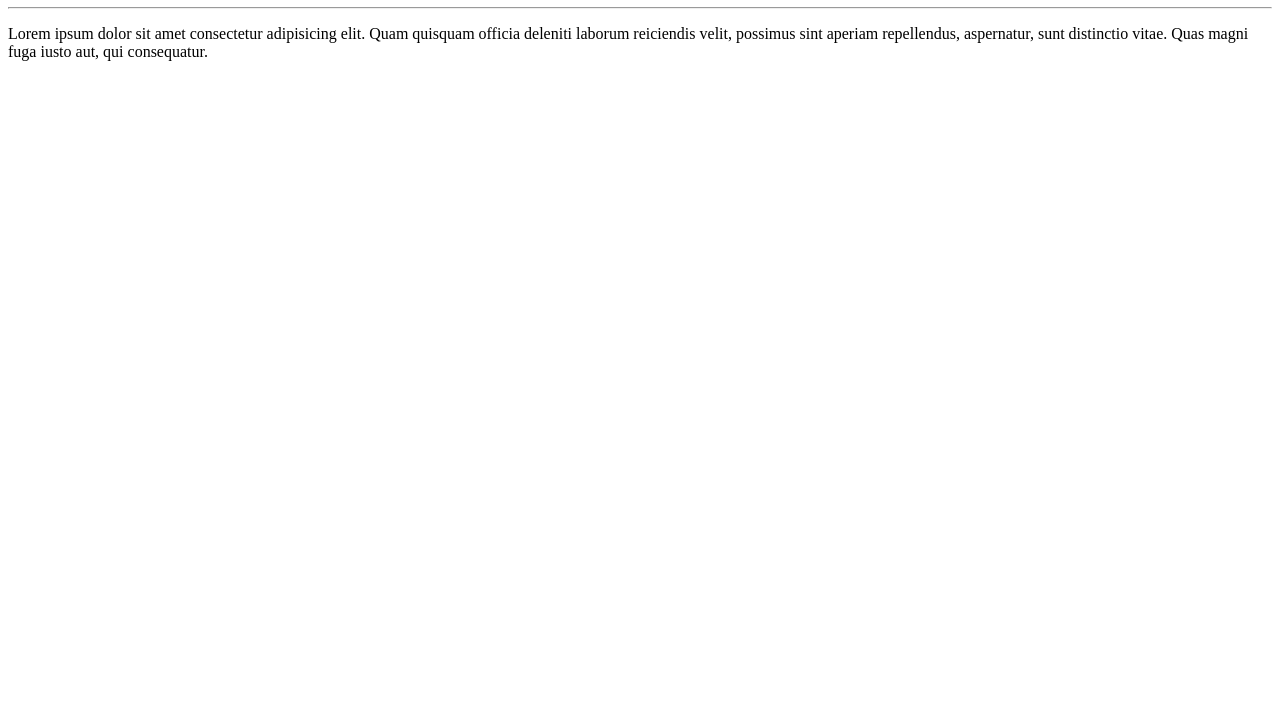
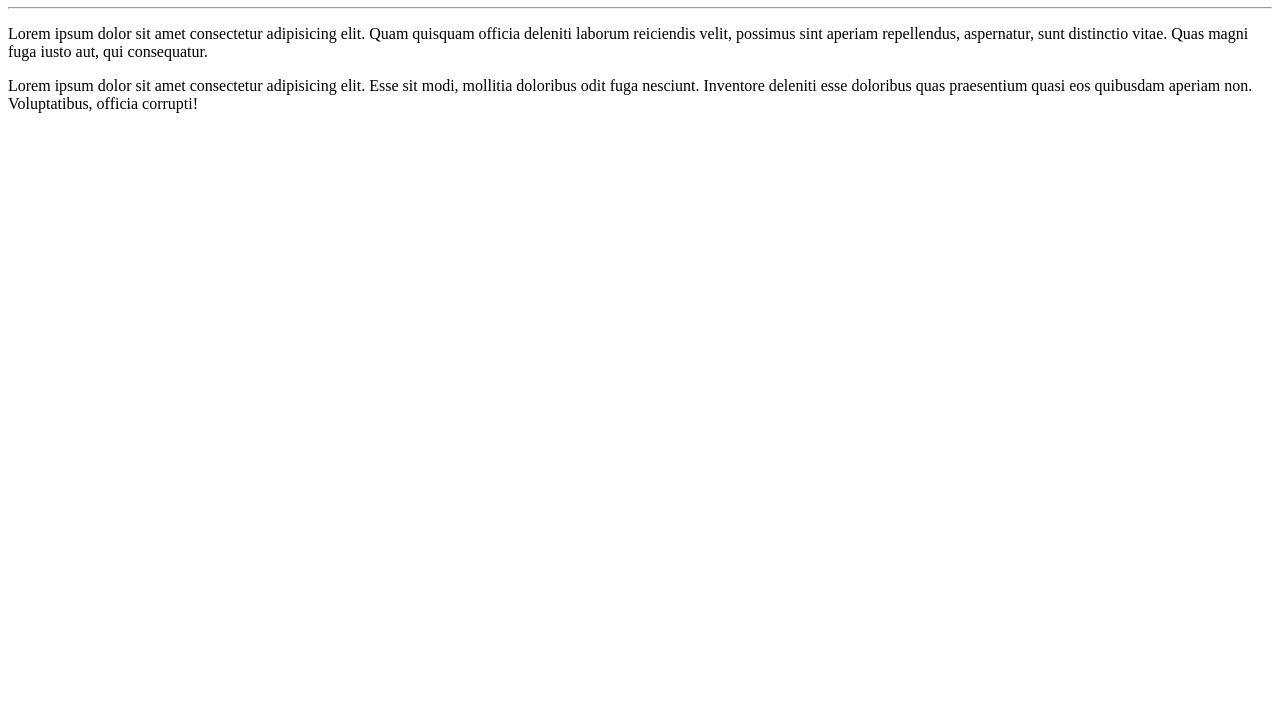
Before and after one commit to BrunoChagas93/Ola-Mundo, a plain HTML site: page site-exemplo/index.html in a window 1280 px wide. Shown: the part 73-800 px from the top of the page. Drawn offline with Linux system fonts and the light colour scheme.

Commit message:
Update index.html

```diff
--- a/site-exemplo/index.html
+++ b/site-exemplo/index.html
@@ -9,5 +9,6 @@
     <h1>Olá, Mundo!</h1>
     <hr>
     <p>Lorem ipsum dolor sit amet consectetur adipisicing elit. Quam quisquam officia deleniti laborum reiciendis velit, possimus sint aperiam repellendus, aspernatur, sunt distinctio vitae. Quas magni fuga iusto aut, qui consequatur.</p>
+    <p>Lorem ipsum dolor sit amet consectetur adipisicing elit. Esse sit modi, mollitia doloribus odit fuga nesciunt. Inventore deleniti esse doloribus quas praesentium quasi eos quibusdam aperiam non. Voluptatibus, officia corrupti!</p>
 </body>
 </html>
```
